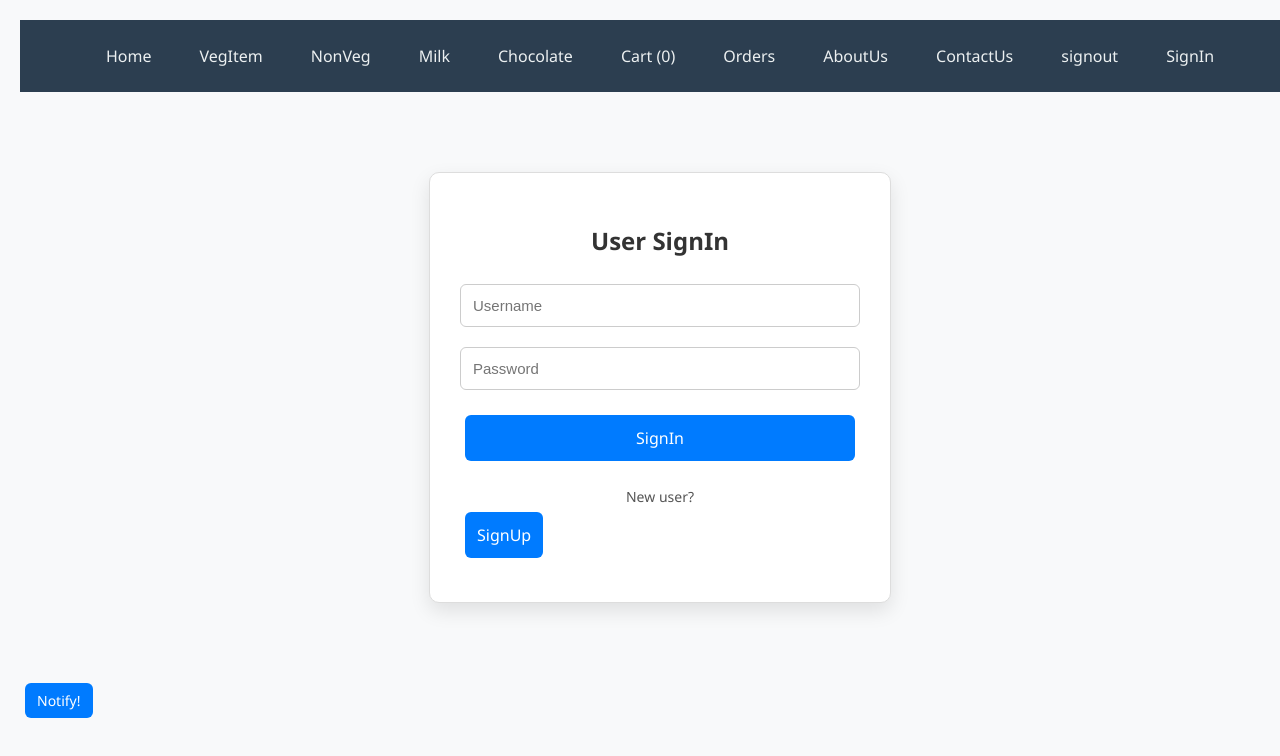
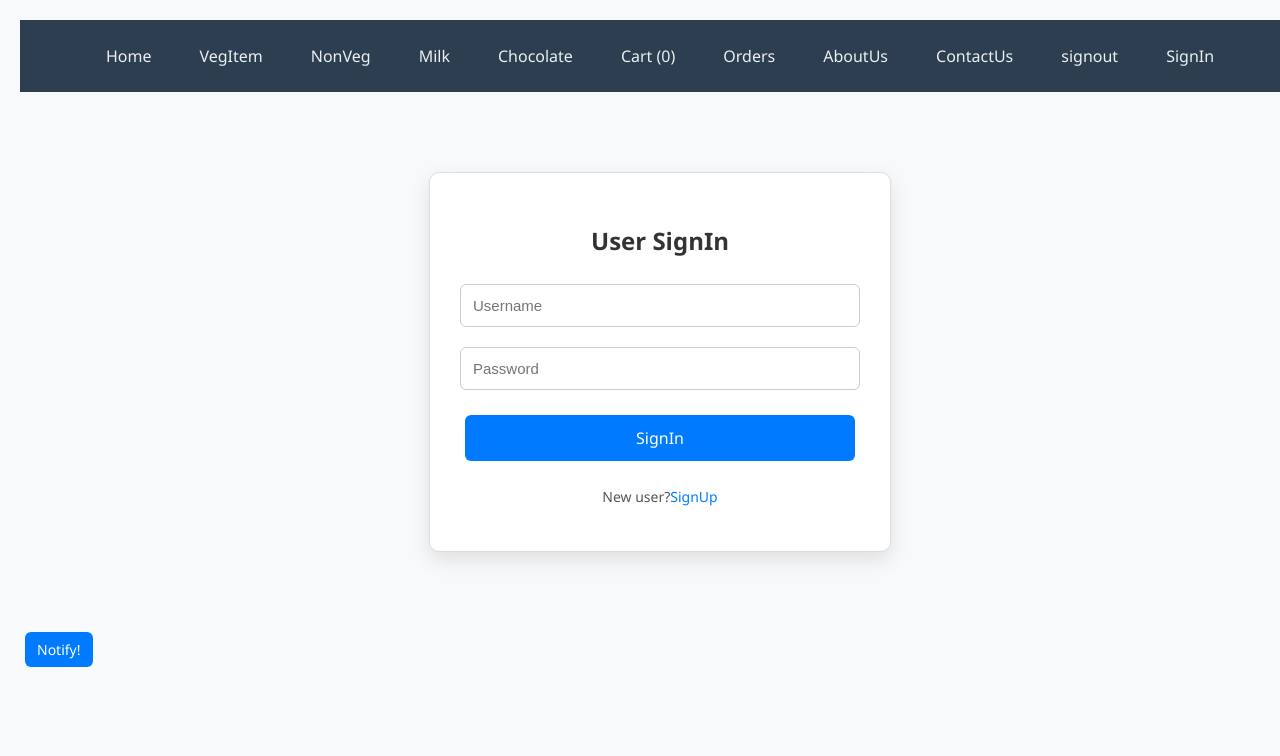
Before and after one commit to Hemakumar12345/Reactbigbasket, a React (Vite) app: page /signing in a window 1280 px wide. Shown: the top 756 px of the page. Built offline with nearby package versions, Linux system fonts and the light colour scheme.

Commit message:
Update Signing.jsx

```diff
--- a/src/Signing.jsx
+++ b/src/Signing.jsx
@@ -1,59 +1,35 @@
-import React, { useState } from 'react';
+import React from 'react'
 import { useForm } from 'react-hook-form';
 import { useDispatch } from 'react-redux';
 import { useNavigate } from 'react-router-dom';
 import { LoginUser } from './store';
 import './Signing.css';
 
+
 function Signing() {
-  const [showSignup, setShowSignup] = useState(false);
-  const { register, handleSubmit } = useForm();
-  const dispatch = useDispatch();
-  const navigate = useNavigate();
+  let {register,handleSubmit}=useForm();
+  let dispatch=useDispatch();
+  let navigate=useNavigate();
 
-  const handleLogin = (data) => {
+  let myFunc=(data)=>{
     dispatch(LoginUser(data));
-    navigate('/veg');
-  };
-
-  const handleSignup = (data) => {
-    // Handle signup logic (e.g., dispatch signup action)
-    console.log('User registered:', data);
-    setShowSignup(false); // After signup, go back to login
-  };
+    navigate("/veg");
+  }
 
   return (
     <div className="signin-container">
-      {showSignup ? (
-        <>
-          <h2>User SignUp</h2>
-          <form onSubmit={handleSubmit(handleSignup)}>
-            <input type="text" placeholder="Username" {...register('username')} />
-            <input type="email" placeholder="Email" {...register('email')} />
-            <input type="password" placeholder="Password" {...register('password')} />
-            <button type="submit">SignUp</button>
-          </form>
-          <p>
-            Already have an account?{' '}
-            <button onClick={() => setShowSignup(false)} className="link-button">SignIn</button>
-          </p>
-        </>
-      ) : (
-        <>
-          <h2>User SignIn</h2>
-          <form onSubmit={handleSubmit(handleLogin)}>
-            <input type="text" placeholder="Username" {...register('username')} />
-            <input type="password" placeholder="Password" {...register('password')} />
-            <button type="submit">SignIn</button>
-          </form>
-          <p>
-            New user?{' '}
-            <button onClick={() => setShowSignup(true)} className="link-button">SignUp</button>
-          </p>
-        </>
-      )}
+<h2>User SignIn</h2>
+<form onSubmit={handleSubmit(myFunc)}>
+  <input type="text" placeholder="Username" {...register('username')}/>
+  <input type="password" placeholder="Password" {...register('password')}/>
+  <button type="submit">SignIn</button>
+</form>
+<p>
+ New user?<a href="/signout">SignUp</a>
+</p>
+
     </div>
-  );
+  )
 }
 
-export default Signing;
+export default Signing
```
